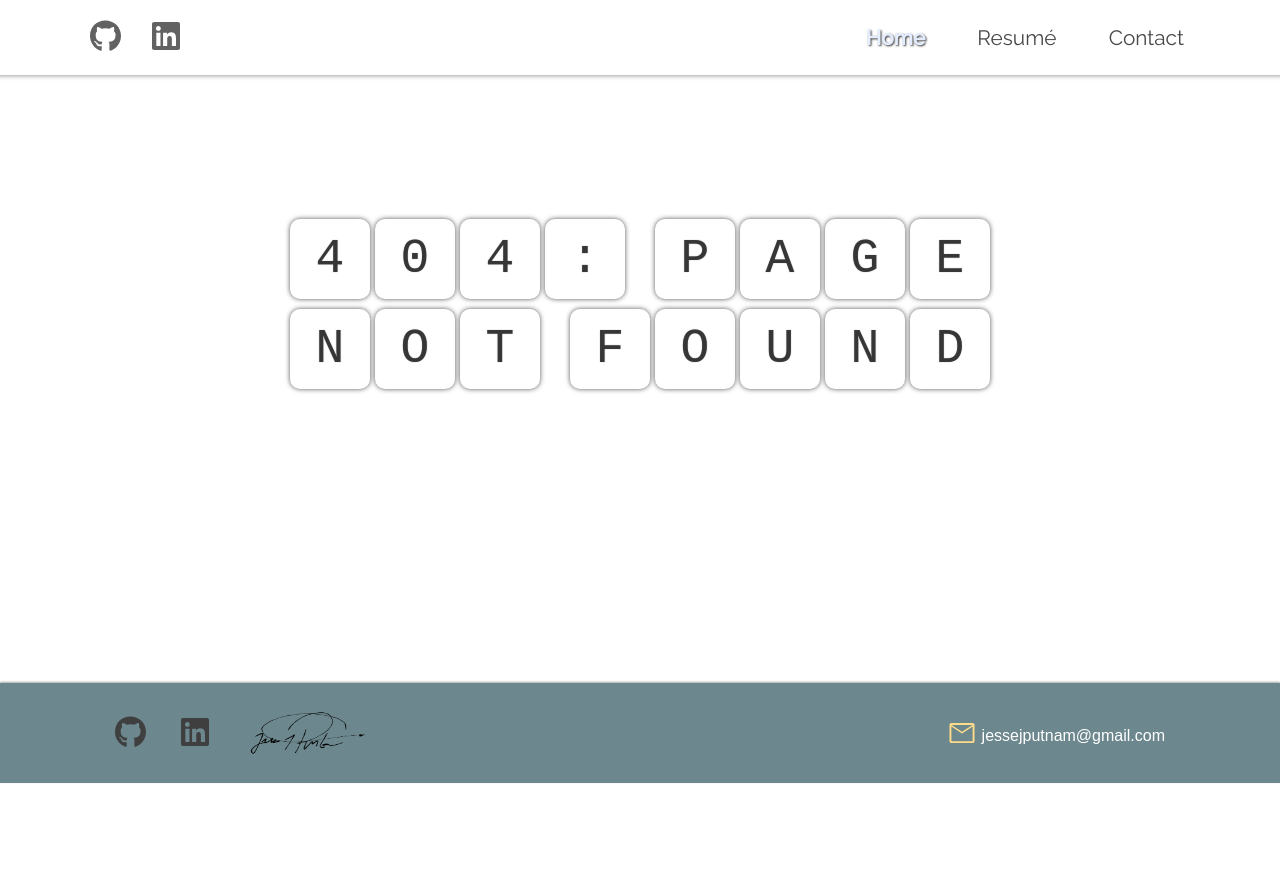
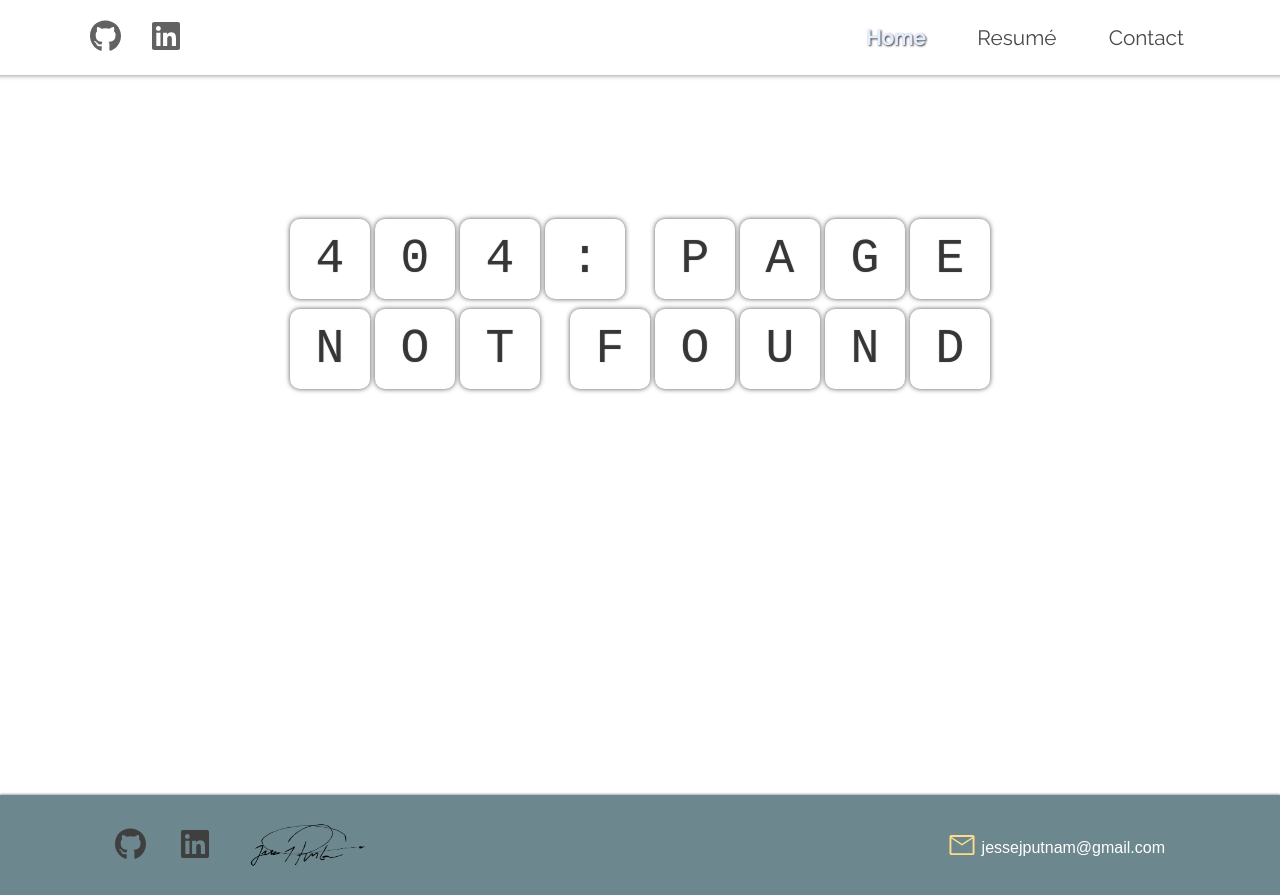
Before and after one commit to jessejputnam/react_portfolio, a React (Create React App) app: page / in a window 1280 px wide. Before the commit the page ends 800 px from the top, so only its background shows below. Built offline with nearby package versions, Linux system fonts and the light colour scheme; a web font is replaced by a local one.

Commit message:
Add min height to pages to accomodate screen height up to 1480px

```diff
--- a/src/App/App.module.css
+++ b/src/App/App.module.css
@@ -6,9 +6,9 @@
 
 .pages_wrapper {
   max-width: 1400px;
-  /* padding: 75px 25px 0; */
   padding: 10px;
   display: flex;
   flex-direction: column;
   align-items: center;
+  min-height: 90vh;
 }
```
